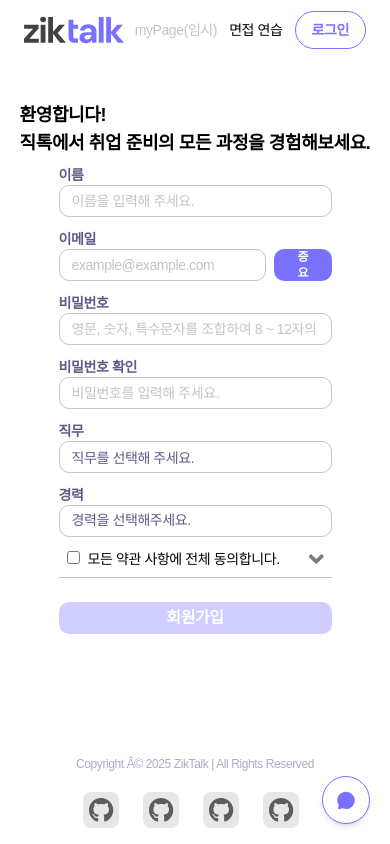
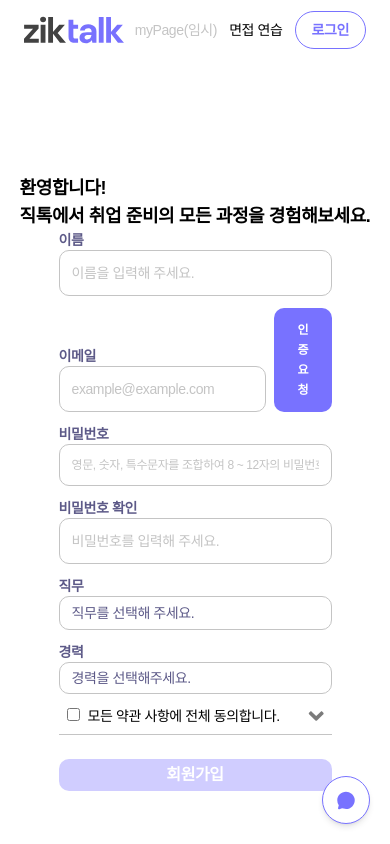
Before and after one commit to ko9612/ZikTalk, a React (Vite) app in the folder client/: page /signup in a window 390 px wide. Shown: the top 844 px of the page. Built offline with nearby package versions, Linux system fonts and the light colour scheme.

Commit message:
로그인, 회원가입 수정

```diff
--- a/client/src/pages/Signin/_components/SigninForm.jsx
+++ b/client/src/pages/Signin/_components/SigninForm.jsx
@@ -36,8 +36,8 @@ const SigninForm = () => {
   };
 
   return (
-    <>
-      <div className="mx-auto my-0 mt-7 mb-7 w-[70vw] md:w-[445px]">
+    <div className="flex h-screen items-center">
+      <div className="mx-auto my-0 mb-7 w-[70vw] md:w-[445px]">
         <div className="flex flex-col items-center">
           <img
             src="/src/assets/images/ziktalk_typo.svg"
@@ -227,7 +227,7 @@ const SigninForm = () => {
           </div>
         </div>
       </div>
-    </>
+    </div>
   );
 };
 
--- a/client/src/pages/Signup/_components/SignupForm.jsx
+++ b/client/src/pages/Signup/_components/SignupForm.jsx
@@ -102,8 +102,8 @@ const SignupForm = () => {
   }, [roleValue]);
 
   return (
-    <>
-      <div className="mx-auto my-0 mt-10 mb-2 flex w-fit flex-col text-lg font-bold sm:mb-4 sm:text-3xl md:mb-6">
+    <div className="flex h-screen flex-col items-center justify-center">
+      <div className="mx-auto my-0 w-fit text-lg font-bold sm:mb-4 sm:text-3xl md:mb-6">
         <p>환영합니다!</p>
         <p>직톡에서 취업 준비의 모든 과정을 경험해보세요.</p>
       </div>
@@ -119,7 +119,6 @@ const SignupForm = () => {
                 required
                 placeholder="이름을 입력해 주세요."
                 labelClassName="text-sm md:text-base"
-                inputClassName="h-[clamp(32px,5vw,55px)]"
               >
                 이름
               </Input>
@@ -133,7 +132,6 @@ const SignupForm = () => {
                 required
                 placeholder="example@example.com"
                 labelClassName="text-sm md:text-base flex-3"
-                inputClassName="h-[clamp(32px,5vw,55px)]"
               >
                 이메일
               </Input>
@@ -141,7 +139,7 @@ const SignupForm = () => {
                 onClick={handleVerification}
                 shape="bar"
                 className={
-                  "ml-2 h-[clamp(32px,5vw,55px)] max-w-[164px] flex-1 text-xs sm:ml-4 sm:text-base"
+                  "ml-2 max-w-[164px] flex-1 text-xs leading-5 sm:ml-4 sm:text-base"
                 }
               >
                 {verification ? "인증확인" : "인증요청"}
@@ -152,7 +150,6 @@ const SignupForm = () => {
                 placeholder="인증 번호를 입력해 주세요."
                 required
                 labelClassName="text-sm md:text-base flex-3 mb-3 md:mb-5"
-                inputClassName="h-[clamp(32px,5vw,55px)]"
               >
                 인증 번호
               </Input>
@@ -168,7 +165,7 @@ const SignupForm = () => {
                 maxLength={12}
                 placeholder="영문, 숫자, 특수문자를 조합하여 8 ~ 12자의 비밀번호를 입력해 주세요."
                 labelClassName="text-sm md:text-base"
-                inputClassName="h-[clamp(32px,5vw,55px)]"
+                inputClassName="text-xs md:text-sm"
               >
                 비밀번호
               </Input>
@@ -184,7 +181,6 @@ const SignupForm = () => {
                 maxLength={12}
                 placeholder="비밀번호를 입력해 주세요."
                 labelClassName="text-sm md:text-base"
-                inputClassName="h-[clamp(32px,5vw,55px)]"
               >
                 비밀번호 확인
               </Input>
@@ -197,7 +193,7 @@ const SignupForm = () => {
                 required
                 value={career || "직무를 선택해 주세요."}
                 labelClassName="text-sm md:text-base"
-                inputClassName="h-[clamp(32px,5vw,55px)] text-left leading-2 cursor-pointer"
+                inputClassName="text-left leading-2 cursor-pointer"
               >
                 직무
               </Input>
@@ -258,7 +254,7 @@ const SignupForm = () => {
                 </div>
               </div>
               {termsOpen && (
-                <div className="mr-2 ml-2">
+                <div className="eease-in-out mr-2 ml-2">
                   <div className="mb-2 flex justify-between">
                     <label>
                       <input
@@ -309,7 +305,7 @@ const SignupForm = () => {
           </form>
         </div>
       </div>
-    </>
+    </div>
   );
 };
 
```
